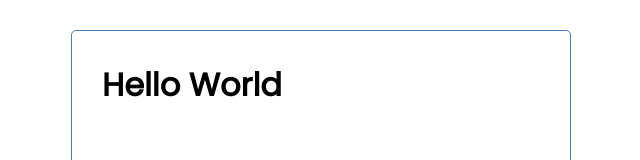
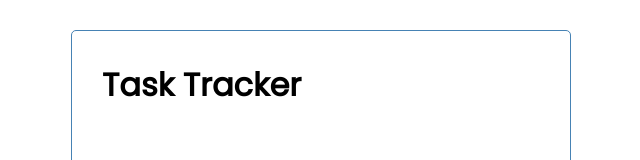
Before and after one commit to cadetCoder/UpVote, a Vue app: page / in a window 1280 px wide. Shown: the top 160 px of the page, without its empty margins (319-959 px from the left). Built offline with nearby package versions, Linux system fonts and the light colour scheme.

Commit message:
imported header to the app

```diff
--- a/src/App.vue
+++ b/src/App.vue
@@ -1,15 +1,15 @@
 <template>
   <div class="container">
-    <h1>Hello World</h1>
+    <Header />
   </div>
 </template>
 
 <script>
-
+import Header from './components/Header.vue'
 export default {
   name: 'App',
   components: {
-
+    Header
   }
 }
 
```
